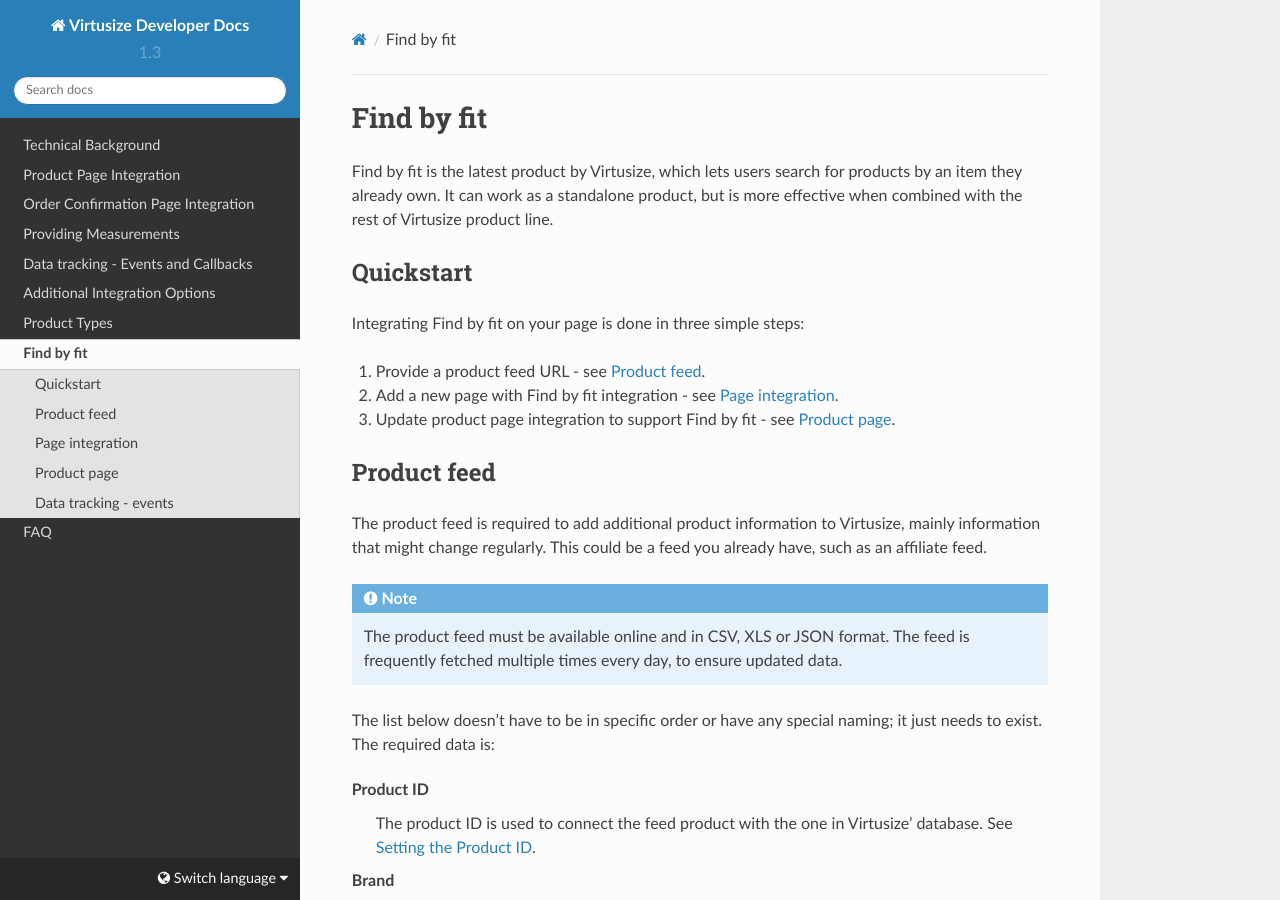
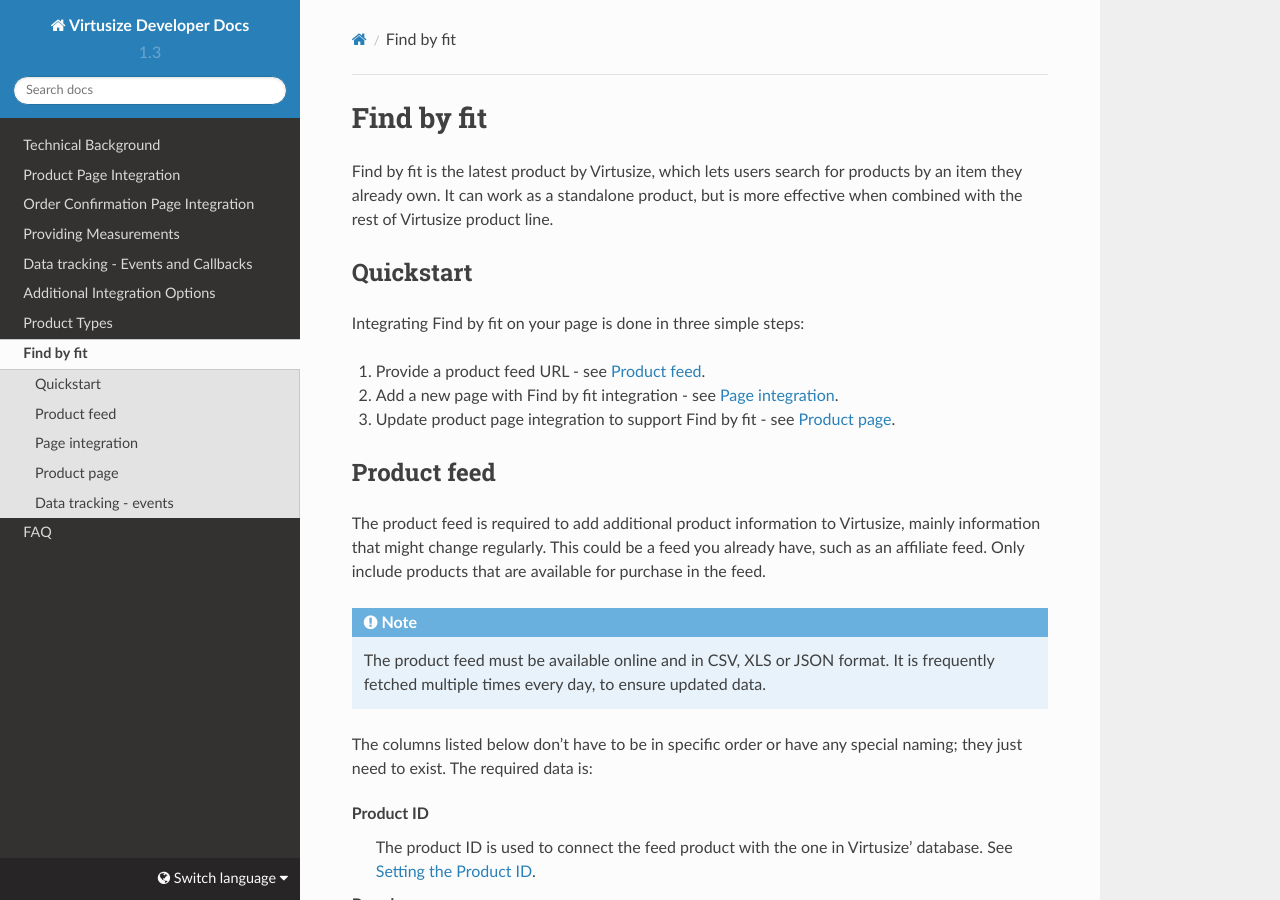
Before and after one commit to virtusize/virtusize.github.io, a Sphinx documentation site: the page built from source/find-by-fit/index.rst, in a window 1280 px wide and 900 px high. Built offline with Sphinx 7.4.7 and the Read the Docs theme 2.0.0, drawn with Linux system fonts in a browser that asks for light colours.

Commit message:
Feature: Updated FbF feed section

```diff
--- a/requirements.txt
+++ b/requirements.txt
@@ -1,4 +1,4 @@
-sphinx==1.4.8
+sphinx==1.5.2
 sphinx_rtd_theme==0.1.9
 sphinxcontrib.gist==0.1.0
 sphinx-intl==0.9.9
--- a/source/find-by-fit/index.rst
+++ b/source/find-by-fit/index.rst
@@ -27,12 +27,13 @@
 
 The product feed is required to add additional product information to Virtusize, mainly
 information that might change regularly. This could be a feed you already have, such as an affiliate feed.
+Only include products that are available for purchase in the feed.
 
 .. note::
     The product feed must be available online and in CSV, XLS or JSON format.
-    The feed is frequently fetched multiple times every day, to ensure updated data.
+    It is frequently fetched multiple times every day, to ensure updated data.
 
-The list below doesn't have to be in specific order or have any special naming; it just needs to exist.
+The columns listed below don't have to be in specific order or have any special naming; they just need to exist.
 The required data is:
 
 Product ID
```
